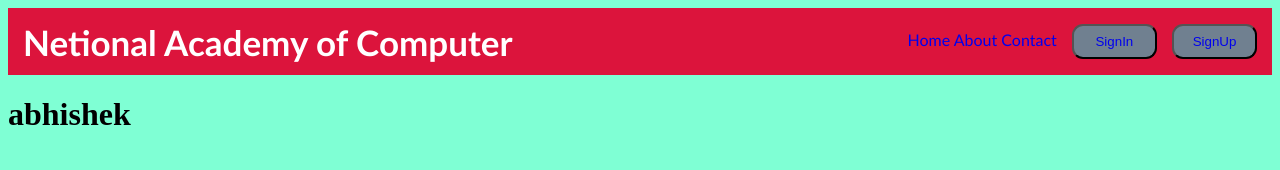
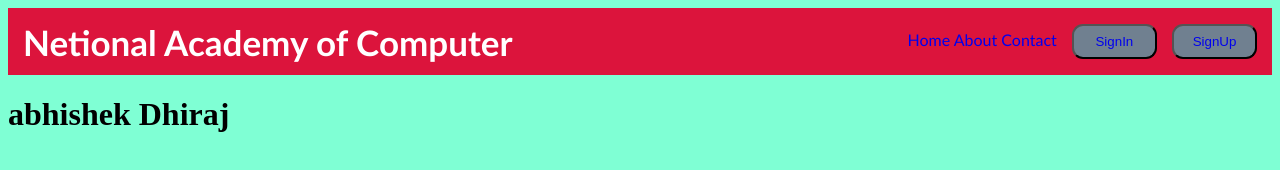
Before and after one commit to Sujeetkushwaha14/National-Academy-of-Computer, a plain HTML site: page index.html in a window 1280 px wide. Drawn offline with Linux system fonts and the light colour scheme.

Commit message:
Update index.html

```diff
--- a/index.html
+++ b/index.html
@@ -20,6 +20,6 @@
       </ul>
     </div>
    </nav>
-    <h1> abhishek</h1>
+    <h1> abhishek Dhiraj</h1>
 </body>
 </html>
```
